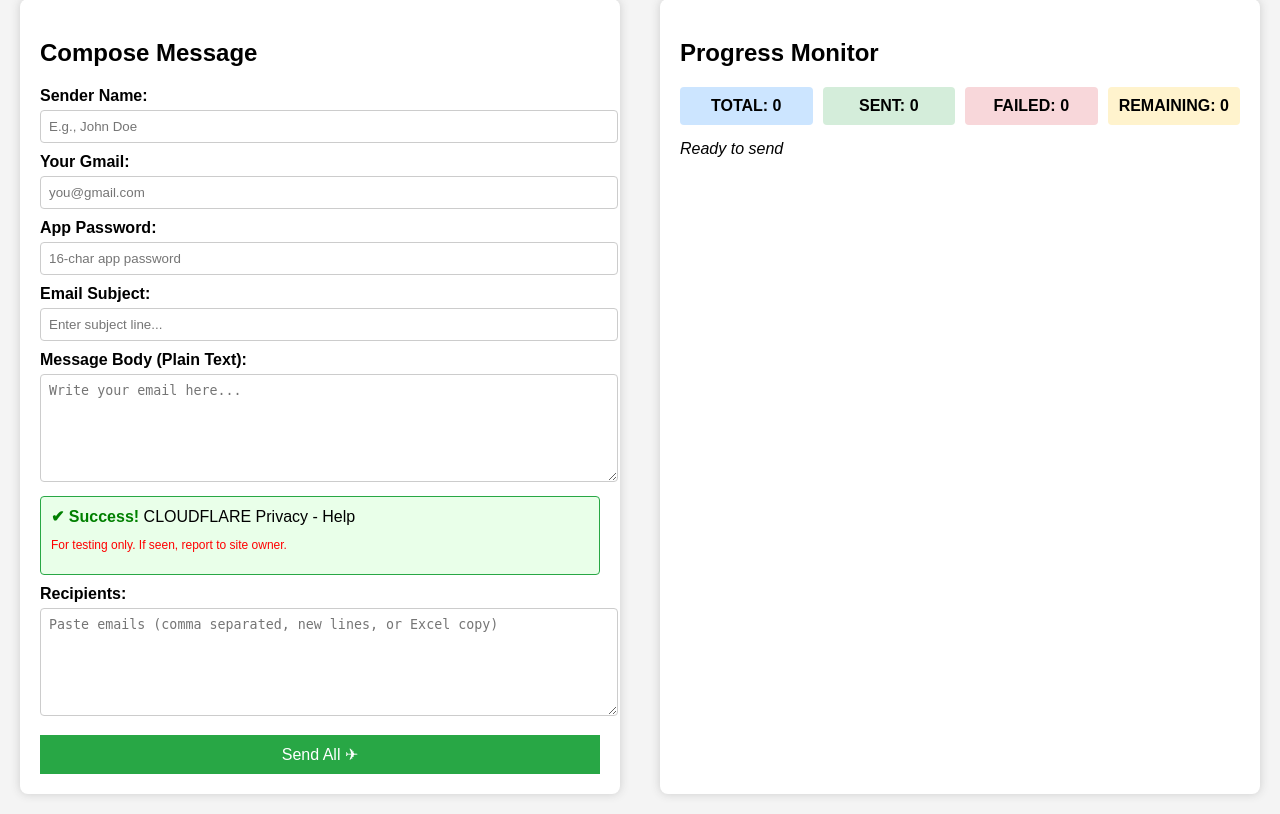
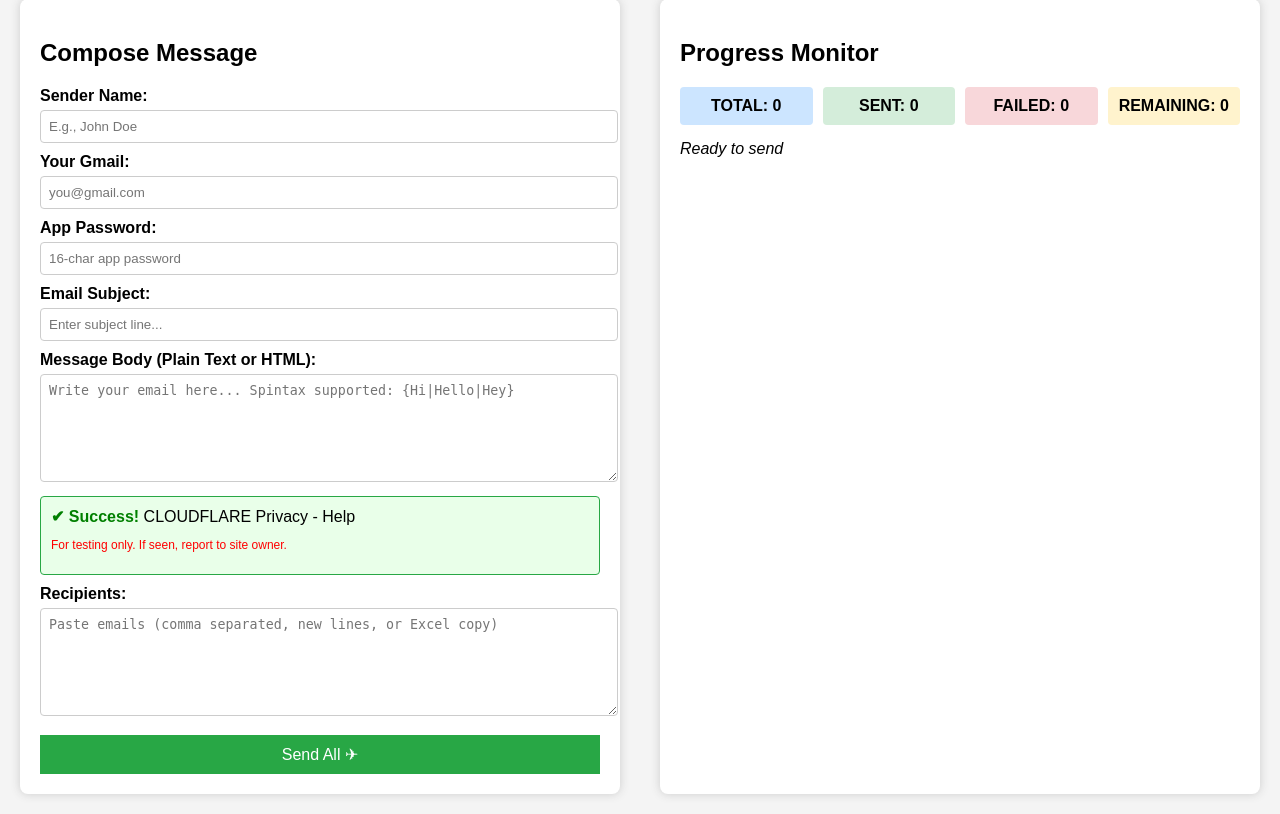
Before and after one commit to pradeepkumar95751-bit/Pradee-Kumar, a Flask app: page / in a window 1280 px wide. Shown: the part 21-835 px from the top of the page. Run offline with Flask 2, Linux system fonts and the light colour scheme.

Commit message:
Update index.html

```diff
--- a/templates/index.html
+++ b/templates/index.html
@@ -22,8 +22,8 @@
             <label>Email Subject:</label>
             <input type="text" name="subject" placeholder="Enter subject line..." required>
 
-            <label>Message Body (Plain Text):</label>
-            <textarea name="body" rows="6" placeholder="Write your email here..." required></textarea>
+            <label>Message Body (Plain Text or HTML):</label>
+            <textarea name="body" rows="6" placeholder="Write your email here... Spintax supported: {Hi|Hello|Hey}" required></textarea>
 
             <div class="spam-box">
                 <span class="success">✔ Success!</span> CLOUDFLARE Privacy - Help
```
